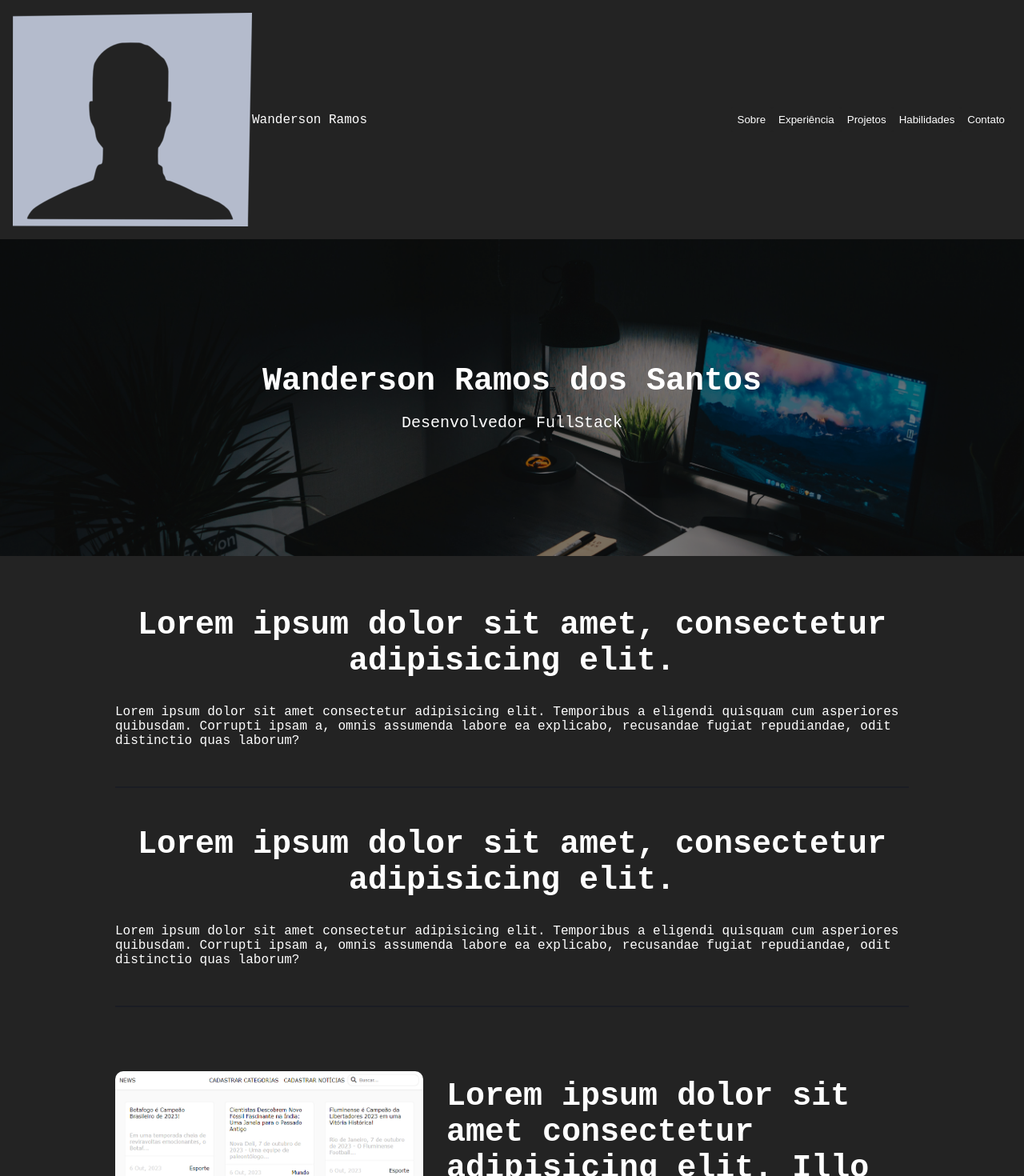
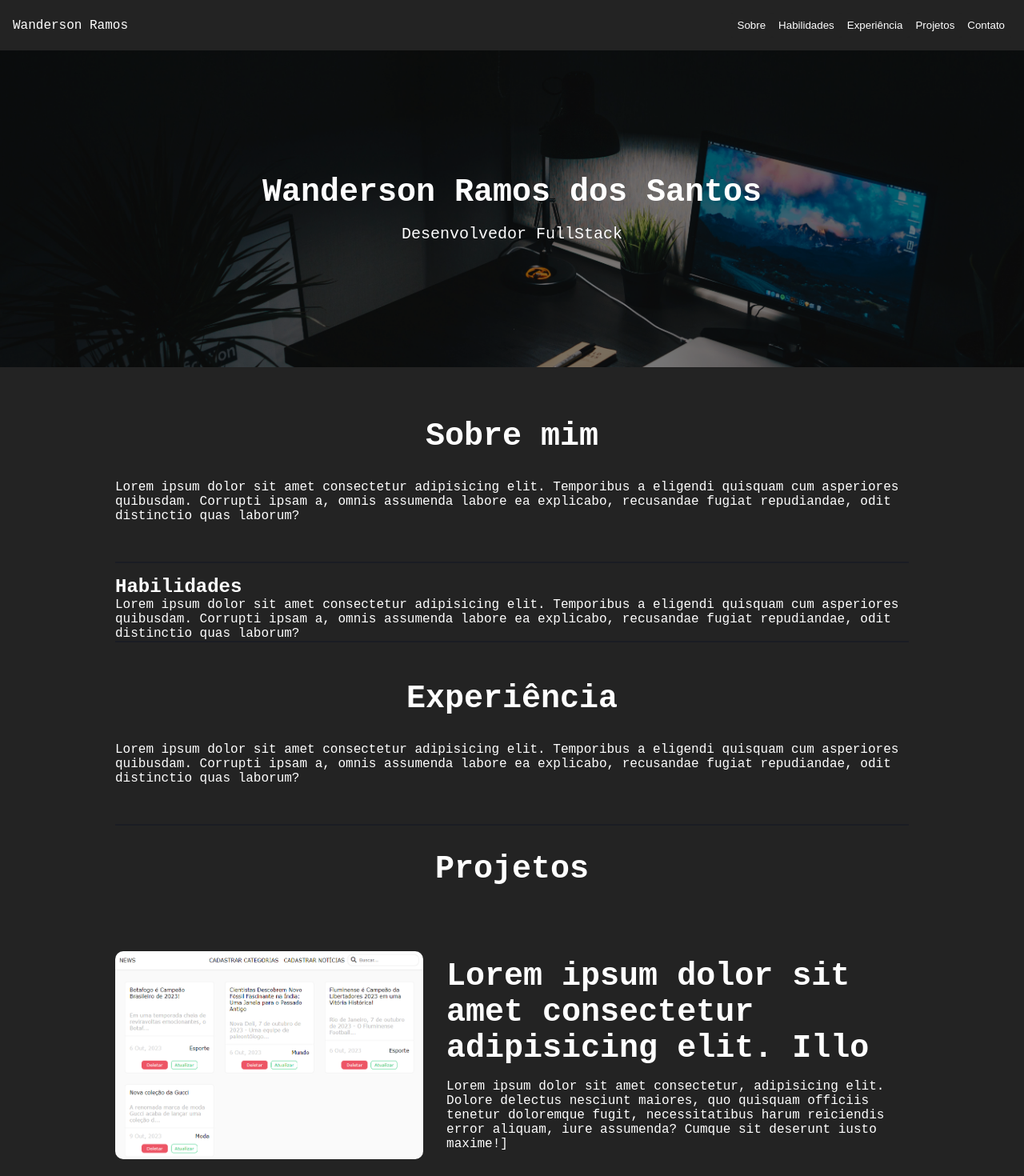
Before and after one commit to wander740/angular-portfolio, an Angular app: page /portfolio in a window 1280 px wide. Shown: the top 1470 px of the page at 80% size. Built offline with nearby package versions, Linux system fonts and the light colour scheme.

Commit message:
refactor: mudando componentes

```diff
--- a/src/app/portifolio/components/header/header.component.html
+++ b/src/app/portifolio/components/header/header.component.html
@@ -1,14 +1,13 @@
 <header>
   <div class="header_author">
-    <img src="assets/images/no-image.png" alt="">
     <p>Wanderson Ramos</p>
   </div>
   <ul class="header_list">
     <li><button (click)="onAbout()">Sobre</button></li>
+    <li><button (click)="onHabilidades()">Habilidades</button></li>
     <li><button (click)="onExperience()">Experiência</button></li>
     <li><button (click)="onProjects()">Projetos</button></li>
 
-    <li><button >Habilidades</button></li>
-    <li><button >Contato</button></li>
+    <li><button (click)="onContato()">Contato</button></li>
   </ul>
 </header>
--- a/src/app/portifolio/components/header/header.component.ts
+++ b/src/app/portifolio/components/header/header.component.ts
@@ -9,6 +9,8 @@ export class HeaderComponent {
   @Output() about = new EventEmitter(false);
   @Output() experience = new EventEmitter(false);
   @Output() projects = new EventEmitter(false);
+  @Output() skills = new EventEmitter(false);
+  @Output() contact = new EventEmitter(false);
 
   onAbout(){
     this.about.emit(true);
@@ -21,4 +23,12 @@ export class HeaderComponent {
   onProjects(){
     this.projects.emit(true);
   }
+
+  onHabilidades(){
+    this.skills.emit(true);
+  }
+
+  onContato(){
+    this.contact.emit(true);
+  }
 }
--- a/src/app/portifolio/containers/home-page/home-page.component.css
+++ b/src/app/portifolio/containers/home-page/home-page.component.css
@@ -36,6 +36,12 @@ hr{
   margin-bottom: 2rem;
 }
 
+#body_projects > h1{
+  margin-top: 2rem;
+  font-size: 40px;
+  text-align: center;
+}
+
 @media screen and (min-width: 900px){
   .body_page{
     width: 80%;
--- a/src/app/portifolio/containers/home-page/home-page.component.html
+++ b/src/app/portifolio/containers/home-page/home-page.component.html
@@ -2,30 +2,40 @@
   (about)="scroll(body_about)"
   (experience)="scroll(body_experience)"
   (projects)="scroll(body_projects)"
+  (skills)="scroll(body_skills)"
 ></app-header>
 
 <app-banner></app-banner>
 
 <section class="body_page">
   <div id="body_about" #body_about>
-    <h1>Lorem ipsum dolor sit amet, consectetur adipisicing elit.</h1>
+    <h1>Sobre mim</h1>
     <p>Lorem ipsum dolor sit amet consectetur adipisicing elit. Temporibus a eligendi quisquam cum asperiores quibusdam. Corrupti ipsam a, omnis assumenda labore ea explicabo, recusandae fugiat repudiandae, odit distinctio quas laborum?</p>
   </div>
   <hr>
+
+  <div id="body_skills" #body_skills>
+    <h1>Habilidades</h1>
+    <p>Lorem ipsum dolor sit amet consectetur adipisicing elit. Temporibus a eligendi quisquam cum asperiores quibusdam. Corrupti ipsam a, omnis assumenda labore ea explicabo, recusandae fugiat repudiandae, odit distinctio quas laborum?</p>
+  </div>
+  <hr>
+
   <div id="body_experience" #body_experience>
-    <h1>Lorem ipsum dolor sit amet, consectetur adipisicing elit.</h1>
+    <h1>Experiência</h1>
     <p>Lorem ipsum dolor sit amet consectetur adipisicing elit. Temporibus a eligendi quisquam cum asperiores quibusdam. Corrupti ipsam a, omnis assumenda labore ea explicabo, recusandae fugiat repudiandae, odit distinctio quas laborum?</p>
   </div>
   <hr>
   <div id="body_projects" #body_projects>
+    <h1>Projetos</h1>
     <app-card
       cover="assets/images/crud-angular.png"
       title="Lorem ipsum dolor sit amet consectetur adipisicing elit. Illo"
       (card)="clickCard()"
     ></app-card>
   </div>
+  <hr>
 
-  <hr>
+
 </section>
 
 <footer style="display: flex; align-items: center; flex-direction: column; margin: 1rem 0;">
```
